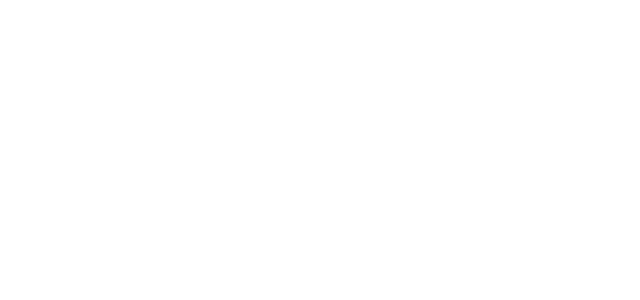
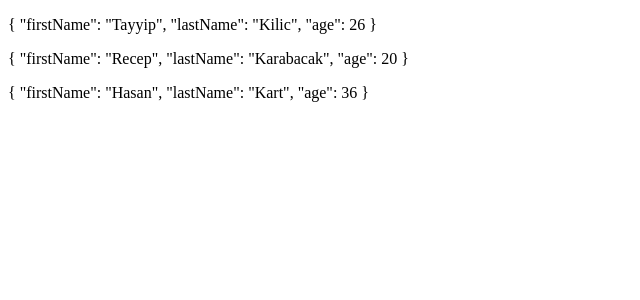
Before and after one commit to github-hasan-ali/angular-default-pipe-lists, an Angular app: page /json-pipe in a window 1280 px wide. Before the commit this address led to /. Shown: the top 300 px of the page, without its empty margins (0-640 px from the left). Built offline with nearby package versions, Linux system fonts and the light colour scheme.

Commit message:
CurrencyPipe ve JsonPipe eklendi.

```diff
--- a/src/app/app.component.html
+++ b/src/app/app.component.html
@@ -1 +1,3 @@
+
+
 <router-outlet></router-outlet>
--- a/src/app/app.config.ts
+++ b/src/app/app.config.ts
@@ -4,6 +4,7 @@
 import { routes } from './app.routes';
 import { provideClientHydration } from '@angular/platform-browser';
 
+
 export const appConfig: ApplicationConfig = {
   providers: [provideRouter(routes), provideClientHydration()]
 };
--- a/src/app/app.routes.ts
+++ b/src/app/app.routes.ts
@@ -1,3 +1,10 @@
 import { Routes } from '@angular/router';
+import { pipe } from 'rxjs';
+import { JsonPipeComponent } from '../components/json-pipe/json-pipe.component';
+import { CurrencyPipeComponent } from '../components/currency-pipe/currency-pipe.component';
 
-export const routes: Routes = [];
+
+export const routes: Routes = [
+    {path:"json-pipe",component:JsonPipeComponent},
+    {path:"currency-pipe",component:CurrencyPipeComponent}
+];
--- a/src/components/currency-pipe/currency-pipe.component.html
+++ b/src/components/currency-pipe/currency-pipe.component.html
@@ -1 +1 @@
-<p>currency-pipe works!</p>
+<p> {{ product.price | currency}} </p>
--- a/src/components/currency-pipe/currency-pipe.component.ts
+++ b/src/components/currency-pipe/currency-pipe.component.ts
@@ -1,12 +1,31 @@
 import { Component } from '@angular/core';
+
+import { CommonModule } from '@angular/common';
+import { Product } from '../../models/currency-pipe';
 
 @Component({
   selector: 'app-currency-pipe',
   standalone: true,
-  imports: [],
+  imports: [CommonModule],
   templateUrl: './currency-pipe.component.html',
   styleUrl: './currency-pipe.component.scss'
 })
-export class CurrencyPipeComponent {
+export class CurrencyPipeComponent{
+
+ product:Product={
+
+  price:150
+
+
+ }
+
+
+  constructor() { }
+
+
+
+
+
+
 
 }
--- a/src/components/json-pipe/json-pipe.component.html
+++ b/src/components/json-pipe/json-pipe.component.html
@@ -1 +1,4 @@
-<p>json-pipe works!</p>
+
+<p>{{person1 | json}}</p>
+<p>{{person2 | json}}</p>
+<p>{{person3 | json}}</p>
--- a/src/components/json-pipe/json-pipe.component.ts
+++ b/src/components/json-pipe/json-pipe.component.ts
@@ -1,12 +1,24 @@
 import { Component } from '@angular/core';
+import { Person } from '../../models/json-pipe';
+import { CommonModule } from '@angular/common';
+
 
 @Component({
   selector: 'app-json-pipe',
   standalone: true,
-  imports: [],
+  imports: [CommonModule],
   templateUrl: './json-pipe.component.html',
   styleUrl: './json-pipe.component.scss'
 })
-export class JsonPipeComponent {
+export class JsonPipeComponent{
+
+  person1:Person={firstName:"Tayyip", lastName:"Kilic", age:26}
+  person2:Person={firstName:"Recep", lastName:"Karabacak", age:20}
+  person3:Person={firstName:"Hasan", lastName:"Kart", age:36}
+
+
+  constructor(){}
+
+
 
 }
--- /dev/null
+++ b/src/models/currency-pipe.ts
@@ -0,0 +1,3 @@
+export interface Product {
+    price:number;
+}
--- /dev/null
+++ b/src/models/json-pipe.ts
@@ -0,0 +1,5 @@
+export interface Person {
+    firstName:string;
+    lastName:string;
+    age:number;
+}
```
Also changed, not shown: src/app/app.component.ts (+8 -6 lines).
